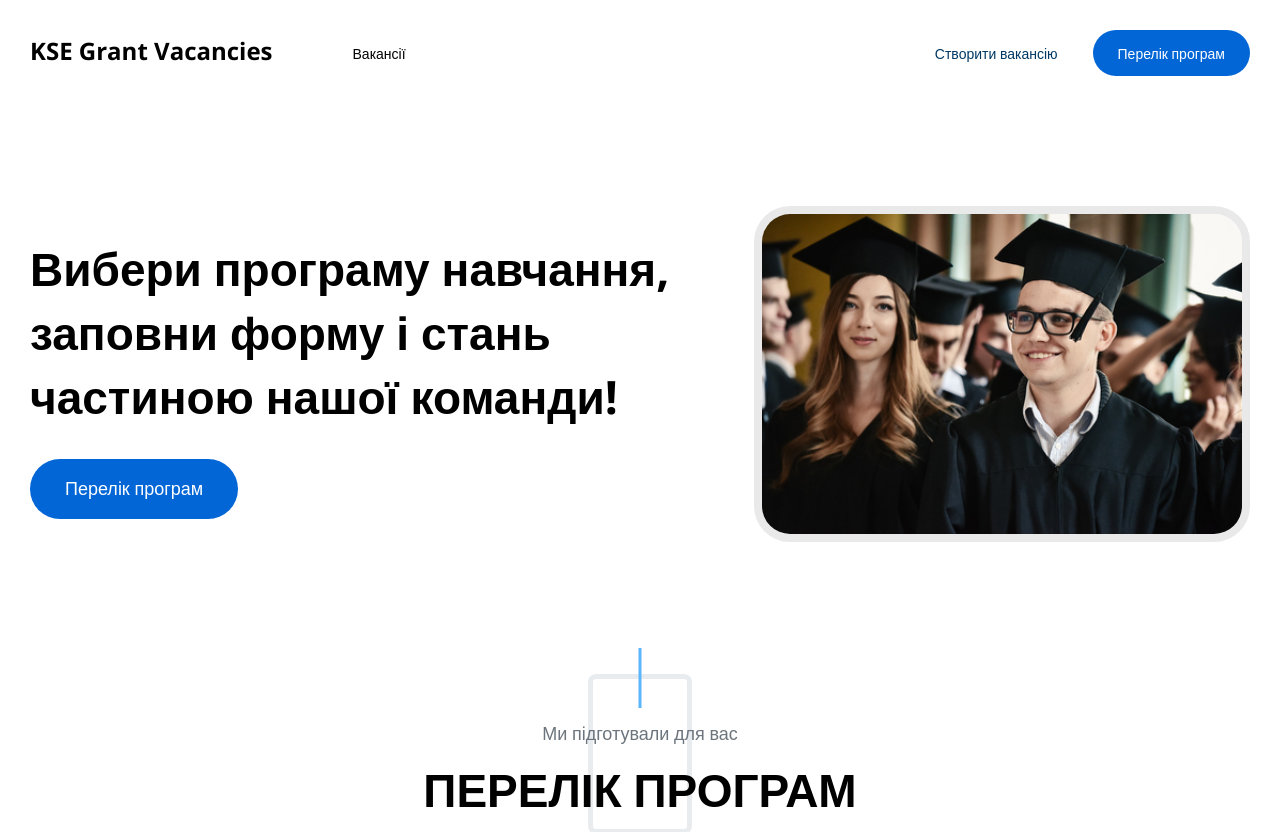
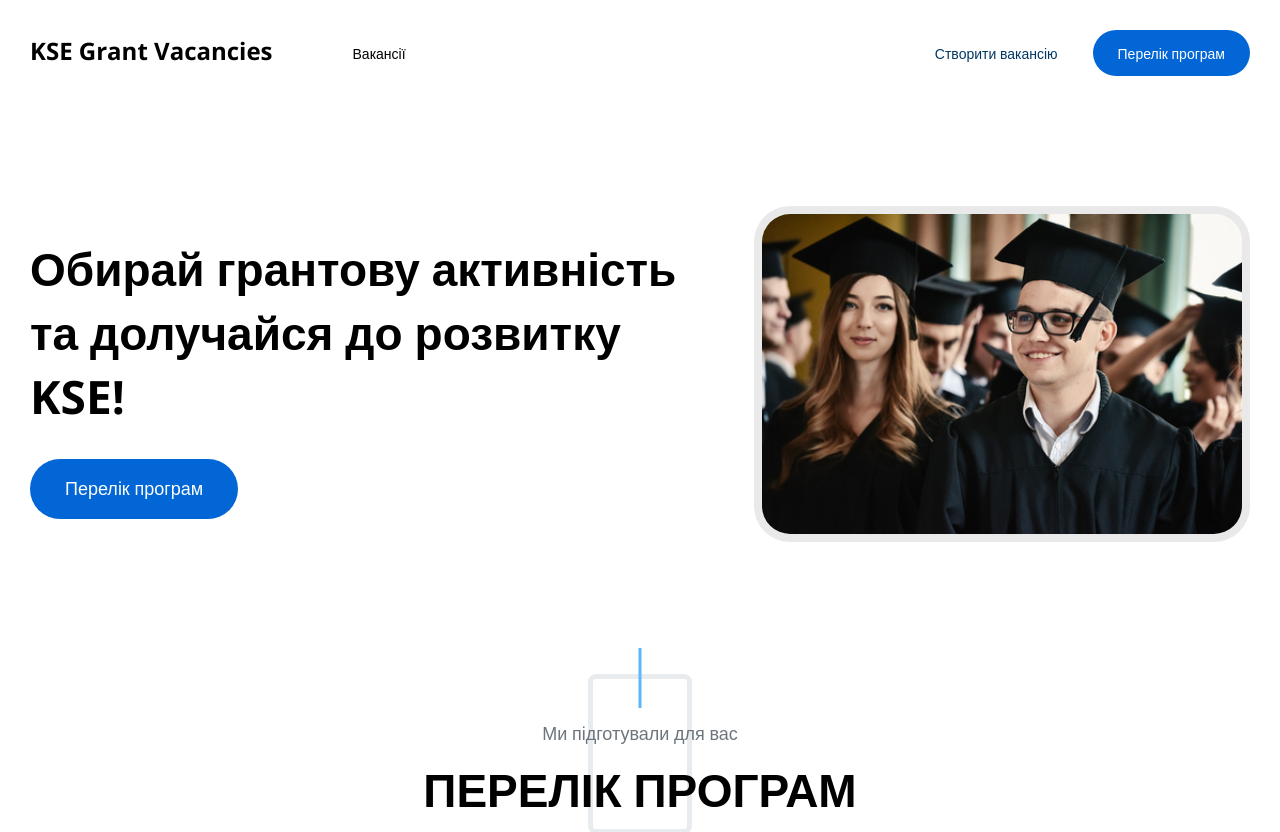
Before and after one commit to Mavvkkaa/KseGrantAutomatization, a plain HTML site: page index.html in a window 1280 px wide. Shown: the top 832 px of the page. Drawn offline with nearby package versions, Linux system fonts and the light colour scheme; no server answers.

Commit message:
Update index_theme.html

```diff
--- a/index.html
+++ b/index.html
@@ -43,8 +43,7 @@
         <div class="container">
             <div class="call-to-action-holder flex flex-between flex-items-center gap-40">
                 <div class="call-to-action-text-hold">
-                    <h1 class="call-to-action-title">Вибери програму навчання, заповни форму і стань частиною нашої
-                        команди!</h1>
+                    <h1 class="call-to-action-title">Обирай грантову активність та долучайся до розвитку KSE!</h1>
 
                     <a href="#programs" class="call-to-action-action btn btn-xl">Перелік програм</a>
                 </div>
```
